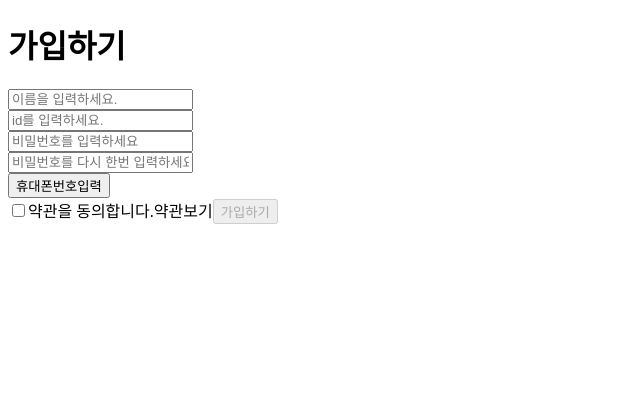
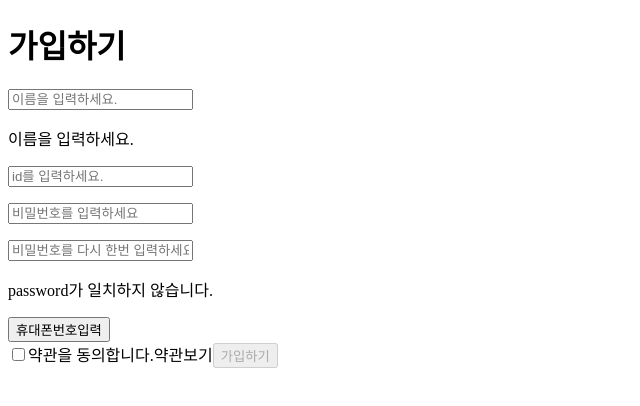
Before and after one commit to jaeseok-go/Komenta, a Vue app in the folder fe/: page /signup in a window 1280 px wide. Shown: the top 406 px of the page, without its empty margins (0-640 px from the left). Built offline with nearby package versions, Linux system fonts and the light colour scheme.

Commit message:
feature/FE/signup-signupform-error

```diff
--- a/fe/src/components/SignupForm.vue
+++ b/fe/src/components/SignupForm.vue
@@ -11,6 +11,11 @@
                   placeholder="이름을 입력하세요."
                   type="text" >
               </div>
+              <p>
+                <span v-if="!isUsernameValid">
+                  이름을 입력하세요.
+                </span>
+              </p>
 
             <div>
                 <input
@@ -19,22 +24,38 @@
                 type="text"
                 autocapitalize="off">
             </div>
+            <p>
+            <span v-if="!isUserIdValid">
+              id를 이메일형식으로 입력하세요.
+            </span>
+
+            </p>
 
             <div>
                 <input
                 v-model="password"
-                        type="passdword"
+                type="password"
                 placeholder="비밀번호를 입력하세요"
                 >
             </div>
+            <p>
+              <span v-if="!isPasswordValid">
+                password를 8자 이상 입력하세요.
+              </span>
+            </p>
 
             <div>
                 <input
                 v-model="passwordConfirm"
-                        :type="password"
+                type="password"
                 placeholder="비밀번호를 다시 한번 입력하세요."
                 >
             </div>
+            <p>
+              <span v-if="!isPasswordConfirmValid">
+                password가 일치하지 않습니다.
+              </span>
+            </p>
 
             <button>휴대폰번호입력</button>
 
@@ -75,8 +96,35 @@ export default {
       };
   },
   computed : {
+  isUsernameValid() {
+      if (!this.username) {
+				return false;
+			}
+			return true;
+    },
+  isUserIdValid() {
+			if (!this.userId) {
+				return true;
+			}
+			return validateEmail(this.userId);
+		},
+  isPasswordValid() {
+			if (!this.password) {
+				return true;
+      }
+      return validatePassword(this.password);
+		},
+  isPasswordConfirmValid() {
+			if (!this.passwordConfirm) {
+        return false;
+        }
+      else if (this.password !== this.passwordConfirm) {
+        return false
+			}
+			return true;
+		},
   isSignupDisabled (){
-        if (!validateEmail(this.userId) || !this.username || !validatePassword(this.password) || !this.passwordConfirm || !this.isTerm) {
+    if (!this.isUsernameValid || !this.isUserIdValid || !this.isPasswordValid || !this.isPasswordConfirmValid || !this.isTerm) {
       return true
     }
       return false
```
Lines whose indentation alone changed are shown as unchanged.
